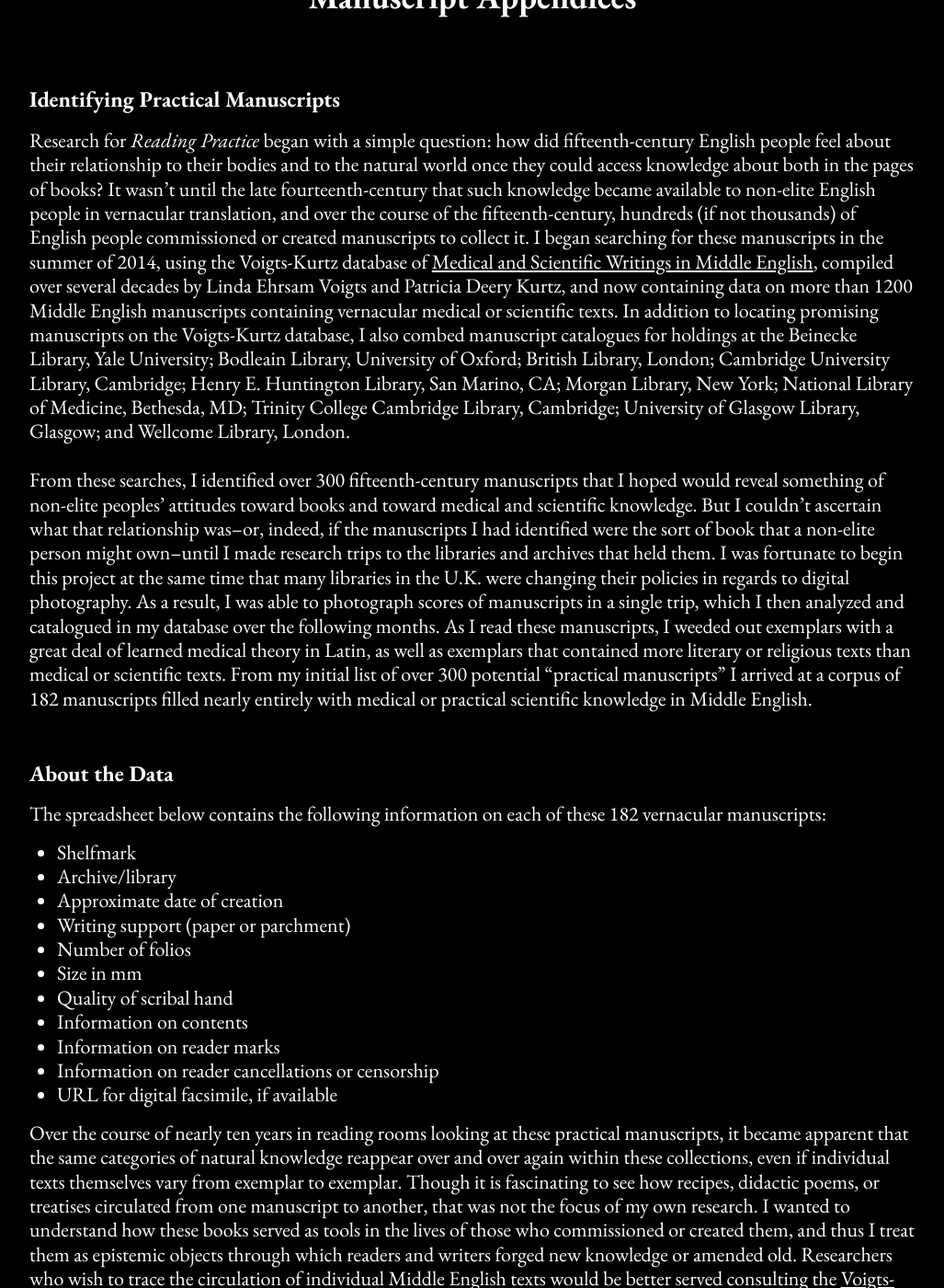
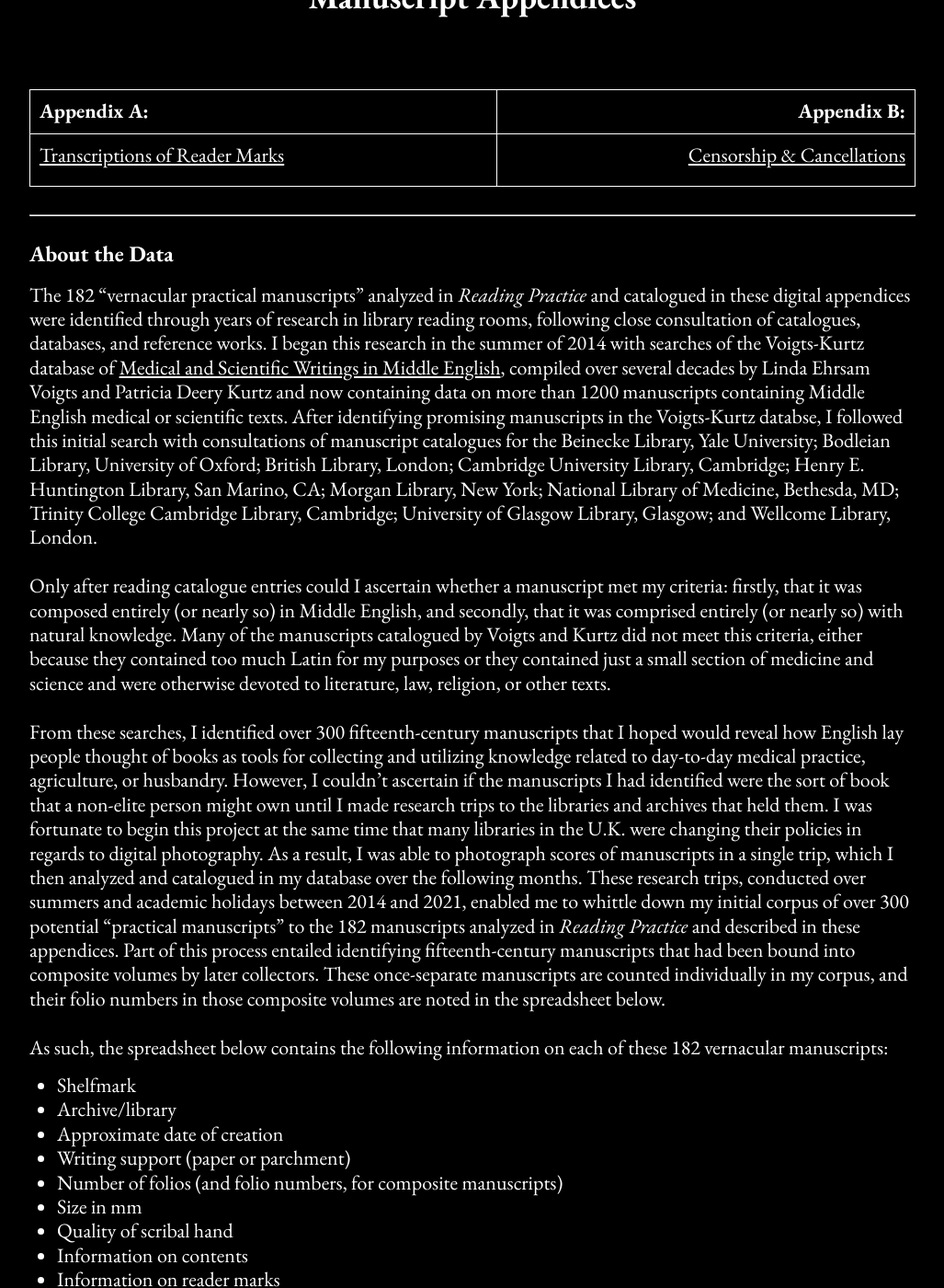
Before and after one commit to readingpractice/readingpractice.github.io, a Jekyll site: the page built from manuscripts.md, in a window 1280 px wide and 1400 px high, scrolled down 271 px. Shown: the whole window at 92% size, without its empty margins (126-1153 px from the left). Built offline with Jekyll 4.4.1, drawn with Linux system fonts in a browser that asks for light colours; some web fonts are replaced; some of the changed text lies outside the part shown.

Commit message:
Updates to manuscript and print appendices pages

```diff
--- a/manuscripts.md
+++ b/manuscripts.md
@@ -3,43 +3,57 @@ layout: page
 title: Manuscript Appendices
 permalink: /manuscripts/
 ---
+| Appendix A: | Appendix B: |
+| :---- | ----: |
+| [Transcriptions of Reader Marks](/manuscript-appendix-a/) | [Censorship & Cancellations](/manuscript-appendix-b/) |
 
-#### Identifying Practical Manuscripts
+<hr>
 
-Research for _Reading Practice_ began with a simple question: how did fifteenth-century English people
-feel about their relationship to their bodies and to the natural world once they could access
-knowledge about both in the pages of books? It wasn't until the late fourteenth-century that such
-knowledge became available to non-elite English people in vernacular translation, and over the course
-of the fifteenth-century, hundreds (if not thousands) of English people commissioned or created
-manuscripts to collect it. I began searching for these manuscripts in the summer of 2014, using the Voigts-Kurtz
-database of [Medical and Scientific Writings in Middle English](https://cctr1.umkc.edu/search), compiled over several decades
-by Linda Ehrsam Voigts and Patricia Deery Kurtz, and now containing data on more than 1200 Middle
-English manuscripts containing vernacular medical or scientific texts. In addition to locating promising manuscripts
-on the Voigts-Kurtz database, I also combed manuscript
-catalogues for holdings at the Beinecke Library, Yale University; Bodleain Library, University of Oxford;
-British Library, London; Cambridge University Library, Cambridge; Henry E. Huntington Library, San Marino, CA;
-Morgan Library, New York; National Library of Medicine, Bethesda, MD; Trinity College Cambridge Library, Cambridge;
-University of Glasgow Library, Glasgow; and Wellcome Library, London.
+#### About the Data
+
+The 182 "vernacular practical manuscripts" analyzed in _Reading Practice_ and catalogued in
+these digital appendices were identified through years of research in library reading rooms,
+following close consultation of catalogues, databases, and reference works. I began this research
+in the summer of 2014 with searches of the Voigts-Kurtz database of [Medical and Scientific Writings in Middle English](https://cctr1.umkc.edu/search),
+compiled over several decades by Linda Ehrsam Voigts and Patricia Deery Kurtz and now
+containing data on more than 1200 manuscripts containing Middle English medical
+or scientific texts. After identifying promising manuscripts in the Voigts-Kurtz databse, I followed this
+initial search with consultations of manuscript catalogues for the Beinecke Library, Yale University;
+Bodleian Library, University of Oxford; British Library, London; Cambridge University Library, Cambridge;
+Henry E. Huntington Library, San Marino, CA; Morgan Library, New York; National Library of Medicine, Bethesda, MD;
+Trinity College Cambridge Library, Cambridge; University of Glasgow Library, Glasgow; and Wellcome Library, London.
 <br>
 <br>
-From these searches, I identified over 300 fifteenth-century manuscripts that I hoped would reveal something of non-elite
-peoples' attitudes toward books and toward medical and scientific knowledge. But I couldn't ascertain what that relationship was--or,
-indeed, if the manuscripts I had identified were the sort of book that a non-elite person might own--until I made research trips to
-the libraries and archives that held them. I was fortunate to begin this project at the same time that many libraries in the U.K. were
-changing their policies in regards to digital photography. As a result, I was able to photograph scores of manuscripts in a single trip,
-which I then analyzed and catalogued in my database over the following months. As I read these manuscripts, I weeded out exemplars
-with a great deal of learned medical theory in Latin, as well as exemplars that contained more literary or religious texts than medical or
-scientific texts. From my initial list of over 300 potential "practical manuscripts" I arrived at a corpus of 182 manuscripts filled nearly entirely with medical or practical scientific knowledge in Middle English.
+Only after reading catalogue entries could I ascertain whether a manuscript met my criteria:
+firstly, that it was composed entirely (or nearly so) in Middle English, and secondly,
+that it was comprised entirely (or nearly so) with natural knowledge. Many of the
+manuscripts catalogued by Voigts and Kurtz did not meet this criteria, either because they contained too
+much Latin for my purposes or they contained just a small section of medicine and science
+and were otherwise devoted to literature, law, religion, or other texts.
 <br>
 <br>
-#### About the Data
-
-The spreadsheet below contains the following information on each of these 182 vernacular manuscripts:
+From these searches, I identified over 300 fifteenth-century manuscripts that I hoped would
+reveal how English lay people thought of books as tools for collecting and utilizing knowledge
+related to day-to-day medical practice, agriculture, or husbandry. However, I couldn't ascertain
+if the manuscripts I had identified were the sort of book that a non-elite person might own
+until I made research trips to the libraries and archives that held them. I was fortunate
+to begin this project at the same time that many libraries in the U.K. were changing their
+policies in regards to digital photography. As a result, I was able to photograph scores of
+manuscripts in a single trip, which I then analyzed and catalogued in my database over the
+following months. These research trips, conducted over summers and academic holidays between
+2014 and 2021, enabled me to whittle down my initial corpus of over 300 potential "practical manuscripts"
+to the 182 manuscripts analyzed in _Reading Practice_ and described in these appendices. Part of this
+process entailed identifying fifteenth-century manuscripts that had been bound into composite volumes
+by later collectors. These once-separate manuscripts are counted individually in my corpus, and their
+folio numbers in those composite volumes are noted in the spreadsheet below.
+<br>
+<br>
+As such, the spreadsheet below contains the following information on each of these 182 vernacular manuscripts:
 - Shelfmark
 - Archive/library
 - Approximate date of creation
 - Writing support (paper or parchment)
-- Number of folios
+- Number of folios (and folio numbers, for composite manuscripts)
 - Size in mm
 - Quality of scribal hand
 - Information on contents
@@ -47,57 +61,47 @@ The spreadsheet below contains the following information on each of these 182 ve
 - Information on reader cancellations or censorship
 - URL for digital facsimile, if available
 
+After many years reading "practical" manuscripts, I realized that I was seeing the same categories
+of natural knowledge reappear over and over again, even if individual texts
+themselves varied from exemplar to exemplar. The spreadsheet below notes which manuscripts
+contain texts in the following, oft-repeating genres:
 
-Over the course of nearly ten years in reading rooms looking at these practical manuscripts,
-it became apparent that the same categories of natural knowledge reappear over and over again
-within these collections, even if individual texts themselves vary from exemplar to exemplar. Though it is
-fascinating to see how recipes, didactic poems, or treatises circulated from one manuscript to another, that
-was not the focus of my own research. I wanted to understand how these books served as tools in the lives of
-those who commissioned or created them, and thus I treat them as epistemic objects through which readers and
-writers forged new knowledge or amended old. Researchers who wish to trace the circulation of individual Middle English
-texts would be better served consulting
-the [Voigts-Kurtz database](https://cctr1.umkc.edu/search), the [Digital Index of Middle English Verse](https://www.dimev.net),
-or George Keiser's _A Manual of the Writings in Middle English, 1050–1500_, Vol. 10: Science and Information (New Haven, 1998).
-<br>
-<br>
-However, because I remain interested in readers' experience of natural knowledge, the spreadsheet below does
-note which genres of natural knowledge appear in each practical manuscript. My aim in noting the
-contents of these manuscripts is to indicate which genres of natural knowledge were most compelling
-to English readers; which were most popular; and which most often appeared side-by-side within the same collections.
-My purpose was to understand each of these collections as a whole, reconstructing patterns
-of use over time.
-<br>
-<br>
-As such, the spreadsheet below indicates whether each of the 182 manuscripts in my corpus contains:
 - Illustrations
 - Medical recipes
-- An herbal
+- Herbals
 - Charms
-- A medical treatise
-- A treatise on phlebotomy
+- Medical treatises
+- Treatises on phlebotomy
 - Reproductive recipes
-- Uroscopy
-- A surgical text or surgical recipes
+- Uroscopy texts
+- Surgical texts or surgical recipes
 - Craft recipes
-- A dietary or health regimen
-- Plague treatise
-- Prognostication
-- Text on weights and measures
-- Text on animal husbandry
-- Text on planting, grafting, or gardening
-- Text on hawking, hunting, or fishing
-- An almanac
-- A treatise on astrology
+- Dietaries or health regimens
+- Plague treatises
+- Prognostications
+- Texts on weights and measures
+- Texts on animal husbandry
+- Texts on planting, grafting, or gardening
+- Texts on hawking, hunting, or fishing
+- Almanacs
+- Treatises on astrology
 - Culinary recipes
 
-For each of these categories, where possible, I also indicate which herbal, recipe collection,
-uroscopy text, etc. each of these manuscripts contains.
-<br>
-<br>
-#### Format and Contents of Vernacular Practical Manuscripts
+Because excellent resources exist to identify and track individual Middle English medical or
+scientific texts, including the [Voigts-Kurtz database](https://cctr1.umkc.edu/search), the [Digital Index of Middle English Verse](https://www.dimev.net),
+or George Keiser's _A Manual of the Writings in Middle English, 1050–1500_, Vol. 10: Science and Information (New Haven, 1998),
+I did not reproduce their work. Where possible, I did identify which version of an herbal, medical
+recipe collection, treatise on uroscopy, etc. appears in each manuscript, but I do not note
+textual variants or incipits. My aim in noting the contents of these manuscripts is to indicate
+which genres of natural knowledge were most compelling to English readers; which were most popular;
+and which most often appeared side-by-side within the same collections.
+
+
+#### Manuscript Data
 
 <iframe src="https://docs.google.com/spreadsheets/d/e/2PACX-1vTABtJLyJF9nS5RZ1ElMYUT-enfT_5ooMWgWgDwvnIryIQtdjg6IxKv2uHbvpren3S9HHLBY8z0bDND/pubhtml?gid=920939365&amp;single=true&amp;widget=true&amp;headers=false"></iframe>
 Download this data as a CSV file [here](https://docs.google.com/spreadsheets/d/e/2PACX-1vTABtJLyJF9nS5RZ1ElMYUT-enfT_5ooMWgWgDwvnIryIQtdjg6IxKv2uHbvpren3S9HHLBY8z0bDND/pub?gid=920939365&single=true&output=csv).
+<br>
 
 #### About the Manuscript Appendices
 
@@ -112,10 +116,5 @@ recipes or corrections, and the approximate date of each mark.
 reader cancellations and censorship in practical manuscripts. Both kinds of reader marks tell
 a story about the ways English readers interacted with books of natural knowledge, and in
 turn, how that natural knowledge shaped their relationship to their bodies and the wider world.
-
-| Manuscript Appendix A | Manuscript Appendix B |
-| :--------------: | :--------------: |
-| [Transcriptions of Reader Marks]({{ site.baseurl }}/manuscript-appendix-a/) | [Censorship and Cancellations]({{ site.baseurl }}/manuscript-appendix-b/) |
-
 <br>
 <br>
--- a/print.md
+++ b/print.md
@@ -3,12 +3,29 @@ layout: page
 title: Print Appendices
 permalink: /print/
 ---
+| Appendix A: | Appendix B: |
+| :---- | ----: |
+| [Network Analysis](/print-appendix-a/) | [Graphs & Gantt Plots](/print-appendix-b/) |
 
+<hr>
 #### About the Data
-In _Reading Practice_ I trace the circulation of natural knowledge in both fifteenth-century
-manuscripts and over 475 editions early printed "practical" books published between 1485 and 1600. I defined a practical book as
-a book in the vernacular containing useful (and not strictly theoretical) knowledge related to
-medicine and science. In practical terms, this definition includes the following genres:
+In order to identity the 479 editions early printed "practical" books published between 1485 and 1600
+analyzed in _Reading Practice_, I relied heavily on the data I had already collected through
+analysis of nearly 200 [fifteenth-century manuscripts](/manuscripts). In my years of reading
+manuscripts at libraries in the U.S. and U.K., I realized that many of the same categories of
+useful knowledge reappeared in these collections, over and over again. My familiarity with
+this manuscript tradition directed my search of the British Library's online database of
+the _English Short Title Catalogue_
+([http://estc.bl.uk](http://estc.bl.uk)), which contains bibliographical data drawn from Katherine Pantzer, et al, eds., _A Short-Title Catalogue of Books Printed in England, Scotland, and Ireland,
+and of English Books Printed Abroad, 1475–1640,_ 3 vols., Revised and enlarged second edition (London: Bibliographical Society, 1976–1993).
+Note that the digital _ESTC_ remains inaccessible as of summer 2024, following a cyber attack on
+the British Library.
+<br>
+<br>
+My research involved combing through the publication data in the digital _ESTC_, beginning
+with the introduction of the press in 1476 and continuing to 1600, first in decade-by-decade
+searches and then, for the years after 1530, in year-by-year searches for books that fell within
+any of the following genres:
 
 - medical recipe collections
 - herbals
@@ -24,24 +41,14 @@ medicine and science. In practical terms, this definition includes the following
 - husbandry manuals
 - veterinary medicine
 
-I focused on these genres because these are the same categories of knowledge commonly found in fifteenth-century
-vernacular manuscripts, and because they represent the sort of natural knowledge that I believe that all those who
-_could_ read, _did_ read in sixteenth-century England. For these reasons, I chose not to include vernacular books
-on navigation, metallurgy, or weaponry in my corpus of "practical books." These categories of natural
-knowledge are not well-represented in the fifteenth-century vernacular manuscripts I examined.
+No doubt I have missed editions in my search; I will continue to update this spreadsheet and welcome feedback from users.
+However, readers will also note that I did not include books on navigation, metallurgy, or
+weaponry here, as these categories of "practical" knowledge are not present in the
+fifteenth-century manuscripts in my corpus.
 <br>
 <br>
-To arrive at this corpus of over 475 editions of English "practical books," I searched the digital _English Short Title Catalogue_
-([http://estc.bl.uk](http://estc.bl.uk)), which contains bibliographical data drawn from Katherine Pantzer, et al, eds., _A Short-Title Catalogue of Books Printed in England, Scotland, and Ireland,
-and of English Books Printed Abroad, 1475–1640,_ 3 vols., Revised and enlarged second edition (London: Bibliographical Society, 1976–1993).
-I combed through publication data decade-by-decade, beginning with the introduction of the press in 1476 up to
-the close of the sixteenth century to identify every edition of the genres listed above published in England over that time.
-No doubt I have missed editions in my search; I will continue to update this spreadsheet and welcome feedback from users.
-<br>
-<br>
-#### Access the Data
-The data I collected from the _ESTC_ can be viewed in the spreadsheet (below). To download this data as a CSV file, click [here](https://docs.google.com/spreadsheets/d/e/2PACX-1vRycTIz4A5N-61tgUAu5tG7bpIWBuVSmEqzudvayuhTsZtR9qrBA_K9_GkctWreIOgzIWuGJDE8IV4Y/pub?output=csv).
-The spreadsheet contains the following information as printed in the _English Short Title Catalogue._:
+The spreadsheet below contains the following information on the 479 practical books in my
+corpus, as printed in the _English Short Title Catalogue_:
 - Publication date
 - STC number (revised)
 - Standardized short title**
@@ -52,27 +59,25 @@ The spreadsheet contains the following information as printed in the _English Sh
 - Author
 - Editor
 - Translator
+
+**__A note on titles__: Early modern printers saw no reason to use the same title in subsequent re-editions of the same texts. Because the
+purpose of my research was to demonstrate how the same texts and genres of natural knowledge reappeared in multiple
+editions of printed books--over and over again--I chose to standardize the titles of the same texts so that I could use
+this data for my network analysis. See [Print Appendix A]({{ site.baseurl }}/print-appendix-a) for more information about
+how I standardized these titles.
 <br>
 <br>
 <iframe src="https://docs.google.com/spreadsheets/d/e/2PACX-1vRycTIz4A5N-61tgUAu5tG7bpIWBuVSmEqzudvayuhTsZtR9qrBA_K9_GkctWreIOgzIWuGJDE8IV4Y/pubhtml?widget=true&amp;headers=false"></iframe>
-<br>
-**_Early modern printers saw no reason to use the same title in subsequent re-editions of the same texts. Because the
-purpose of my research was to demonstrate how the same texts and genres of natural knowledge reappeared in multiple
-editions of printed books--over and over again--I chose to standardize the titles of the same texts so that I could use
-this data for my network analysis. See [Print Appendix A]({{ site.baseurl }}/print-appendix-a) for more information about the
-how I standardized these titles._
+To download this data as a CSV file, click [here](https://docs.google.com/spreadsheets/d/e/2PACX-1vRycTIz4A5N-61tgUAu5tG7bpIWBuVSmEqzudvayuhTsZtR9qrBA_K9_GkctWreIOgzIWuGJDE8IV4Y/pub?output=csv).
 <br>
 <br>
+
 #### About the Print Appendices
 
-With this data in hand, I was able to create both a network analysis [(Appendix A)]({{ site.baseurl }}/appendix-a)
+With this data from the _ETSTC_ in hand, I was able to create both a network analysis [(Print Appendix A)]({{ site.baseurl }}/appendix-a)
 illustrating the relationship between London's printers and popular editions of practical books,
-as well as several data visualizations [(Appendix B)]({{ site.baseurl }}/appendix-b) that illustrate the most popular genres, most common size, and most prolific printers
-of practical books between 1485–1600.
-
-| Print Appendix A | Print Appendix B |
-| :--------------: | :--------------: |
-| [Network Analysis]({{ site.baseurl }}/print-appendix-a/) | [Graphs & Gantt Plots]({{ site.baseurl }}/print-appendix-b/) |
+as well as several data visualizations [(Print Appendix B)]({{ site.baseurl }}/appendix-b) that illustrate the most popular genres, most common size, and most prolific printers
+of practical books in England between 1485–1600.
 
 <br>
 <br>
```
Also changed, not shown: author.md (+9 -9 lines).
